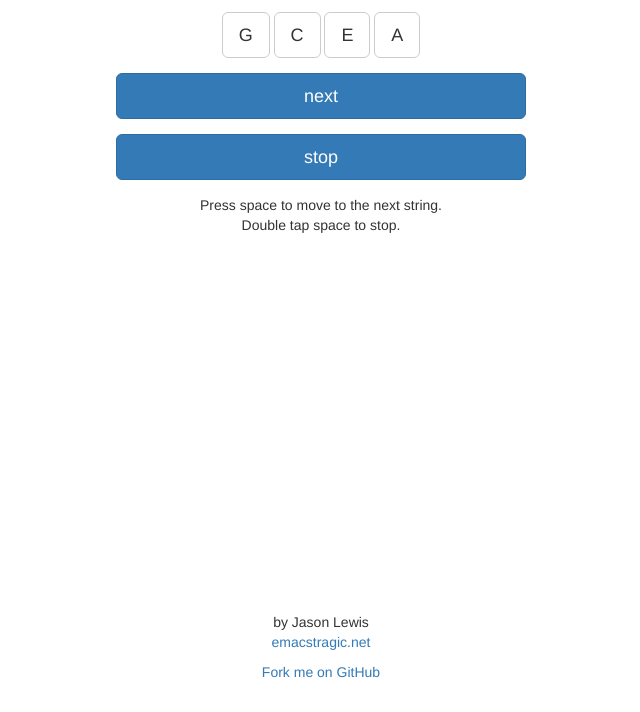
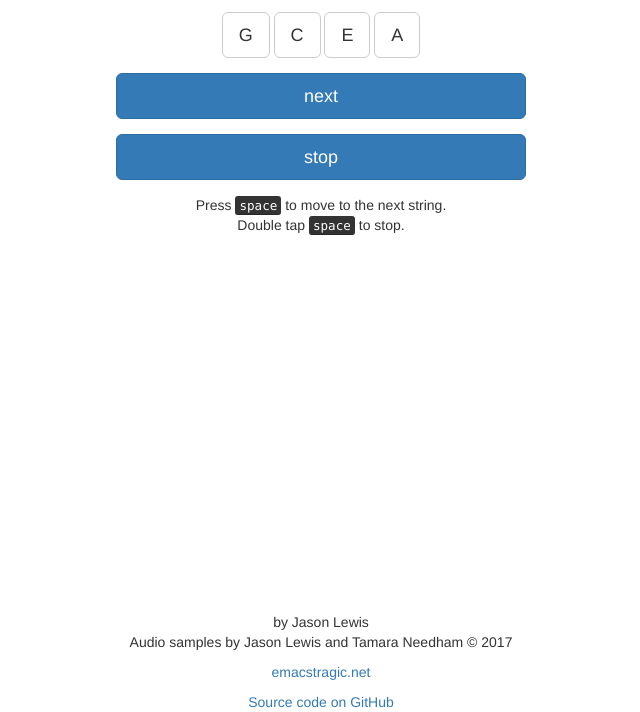
Before and after one commit to jasonblewis/ukulele-tuner, a plain HTML site: page index.html in a window 1280 px wide. Shown: the part 88-800 px from the top of the page, without its empty margins (319-959 px from the left). Drawn offline with nearby package versions, Linux system fonts and the light colour scheme; no server answers.

Commit message:
Credit Tamara

```diff
--- a/index.html
+++ b/index.html
@@ -33,14 +33,15 @@
 		<div class="row">
 		    <button id="stop" type="button" class="btn btn-primary btn-lg btn-block">stop</button>
 		</div>
-		Press space to move to the next string.<p> Double tap space to stop.<p>
+		Press <kbd>space</kbd> to move to the next string.<p> Double tap <kbd>space</kbd> to stop.<p>
 	    </div>
 	</div>
     </body>
     <footer>
 	by Jason Lewis<p>
+        Audio samples by Jason Lewis and Tamara Needham &copy; 2017<p>
 	<a href="https://emacstragic.net">emacstragic.net</a><p>
-	<a class="github-fork-ribbon" href="https://github.com/jasonblewis/ukulele-tuner" title="Fork me on GitHub">Fork me on GitHub</a>
+	<a href="https://github.com/jasonblewis/ukulele-tuner" title="Link to Source">Source code on GitHub</a>
 
     </footer>
 </html>
```
